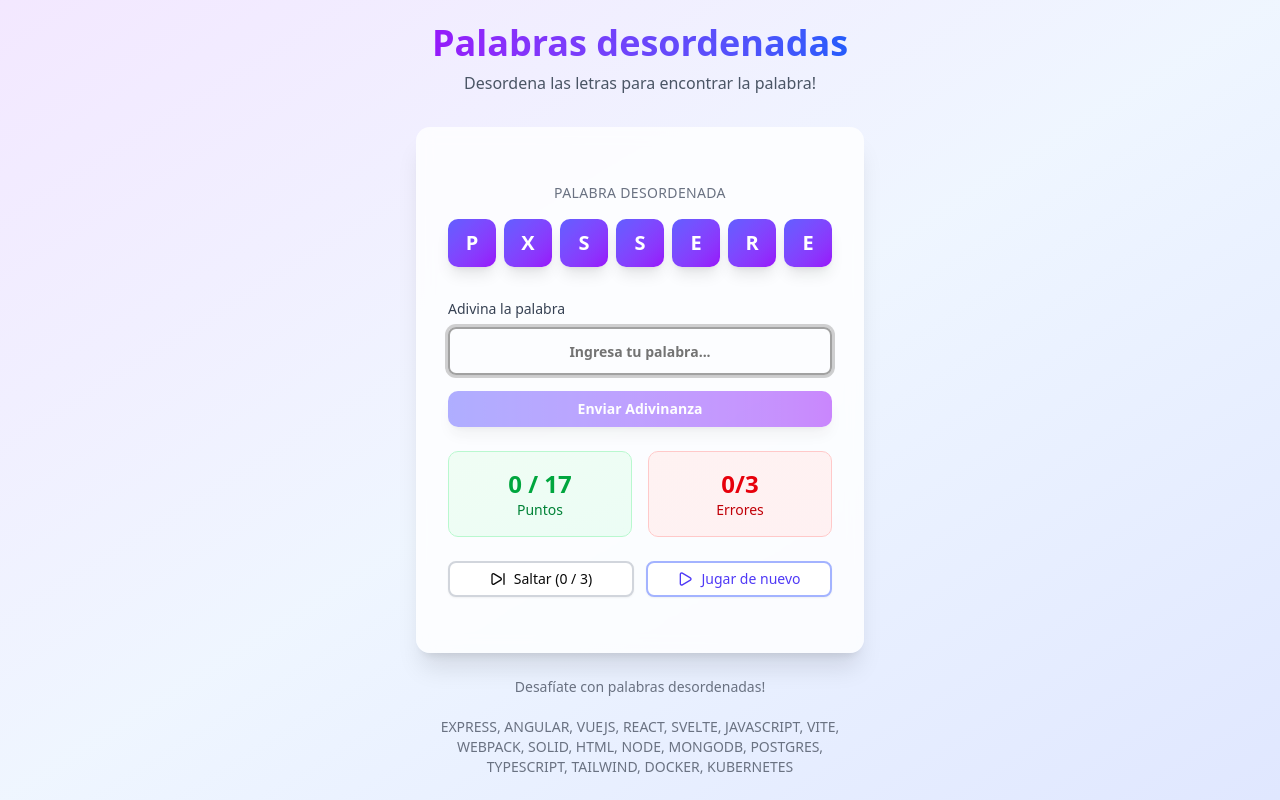
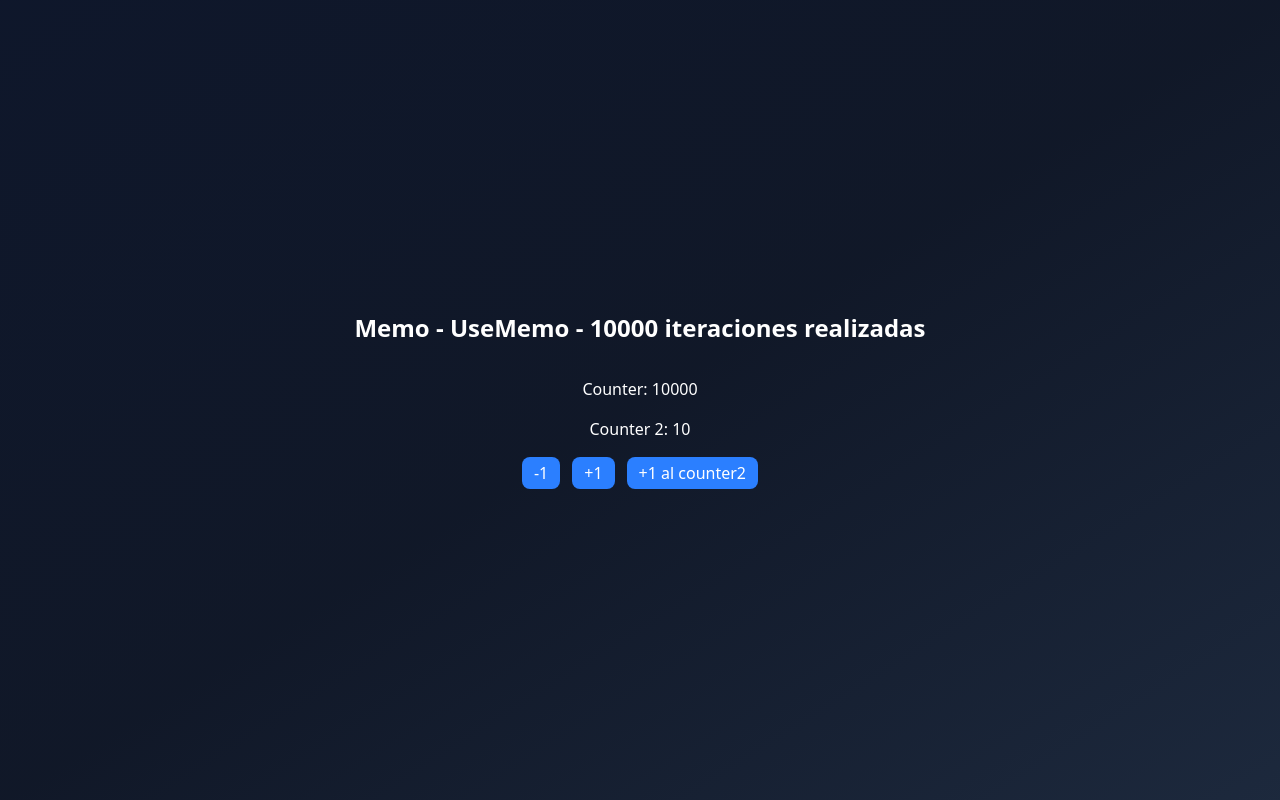
Before and after one commit to gregoarcenta/hooks-app, a React (Vite) app: page / in a window 1280 px wide. Built offline with nearby package versions, Linux system fonts and the light colour scheme.

Commit message:
Add MemoCounter and MemoHook components with useCounter hook and React.memo optimizations, replace ScrambleWords in root component.

```diff
--- a/src/main.tsx
+++ b/src/main.tsx
@@ -1,7 +1,7 @@
 import { StrictMode } from "react";
 import { createRoot } from "react-dom/client";
 import "./index.css";
-import { ScrambleWords } from "@/useReducer/ScrambleWords.tsx";
+import MemoCounter from "@/memos/MemoCounter.tsx";
 
 createRoot(document.getElementById("root")!).render(
   <StrictMode>
@@ -12,6 +12,8 @@ createRoot(document.getElementById("root")!).render(
     {/*<PokemonPage />*/}
     {/*<FocusScreen />*/}
     {/*<TasksApp />*/}
-    <ScrambleWords />
+    {/*<ScrambleWords />*/}
+    {/*<MemoHook />*/}
+    <MemoCounter />
   </StrictMode>,
 );
--- /dev/null
+++ b/src/memos/MemoCounter.tsx
@@ -0,0 +1,60 @@
+import UseCounter from "@/memos/hooks/useCounter.tsx";
+import { useMemo } from "react";
+
+const heavyStuff = (iterationNumber: number) => {
+  console.time("Heavy_stuff_started");
+
+  for (let i = 0; i < iterationNumber; i++) {
+    console.log("Ahi vamos!");
+  }
+
+  console.timeEnd("Heavy_stuff_started");
+
+  return `${iterationNumber} iteraciones realizadas`;
+};
+
+const MemoCounter = () => {
+  const { counter, increment, decrement } = UseCounter(10_000);
+  const { counter: counter2, increment: increment2 } = UseCounter(10);
+
+  const myHeavyValue = useMemo(() => heavyStuff(counter), [counter]);
+
+  return (
+    <div className={"bg-gradient flex flex-col gap-4"}>
+      <h1 className={"text-2xl font-bold"}>Memo - UseMemo - {myHeavyValue}</h1>
+      <hr />
+
+      <h4>Counter: {counter}</h4>
+      <h4>Counter 2: {counter2}</h4>
+
+      <div>
+        <button
+          className={
+            "text-white bg-blue-500 px-3 py-1 mr-3 rounded-md cursor-pointer"
+          }
+          onClick={decrement}
+        >
+          -1
+        </button>
+        <button
+          className={
+            "text-white bg-blue-500 px-3 py-1 mr-3 rounded-md cursor-pointer"
+          }
+          onClick={increment}
+        >
+          +1
+        </button>
+        <button
+          className={
+            "text-white bg-blue-500 px-3 py-1 rounded-md cursor-pointer"
+          }
+          onClick={increment2}
+        >
+          +1 al counter2
+        </button>
+      </div>
+    </div>
+  );
+};
+
+export default MemoCounter;
--- /dev/null
+++ b/src/memos/MemoHook.tsx
@@ -0,0 +1,37 @@
+import MyTitle from "@/memos/ui/MyTitle.tsx";
+import { useCallback, useState } from "react";
+import MySubTitle from "@/memos/ui/MySubTitle.tsx";
+
+const MemoHook = () => {
+  const [title, setTitle] = useState("Hola");
+  const [subtitle, setSubTitle] = useState("Hola subtitle");
+
+  const handleMyAPICall = useCallback(() => {
+    console.log("llamando a la api - ", subtitle);
+  }, [subtitle]);
+
+  return (
+    <div className={"bg-gradient flex flex-col gap-4"}>
+      <h1 className={"text-2xl font-thin text-white"}>MemoApp</h1>
+
+      <MyTitle title={title} />
+
+      <MySubTitle subtitle={subtitle} callMyAPI={handleMyAPICall} />
+
+      <button
+        className={"text-white bg-blue-500 px-4 py-2 rounded-md cursor-pointer"}
+        onClick={() => setTitle("Hello")}
+      >
+        Cambiar Titulo
+      </button>
+      <button
+        className={"text-white bg-blue-500 px-4 py-2 rounded-md cursor-pointer"}
+        onClick={() => setSubTitle("World")}
+      >
+        Cambiar Subtitulo
+      </button>
+    </div>
+  );
+};
+
+export default MemoHook;
--- /dev/null
+++ b/src/memos/hooks/useCounter.tsx
@@ -0,0 +1,23 @@
+import { useState } from "react";
+
+const UseCounter = (initialValue = 1) => {
+  const [counter, setCounter] = useState(initialValue);
+  const increment = () => {
+    setCounter(counter + 1);
+  };
+  const decrement = () => {
+    if (counter <= 0) return;
+    setCounter(counter - 1);
+  };
+
+  return {
+    //props
+    counter,
+
+    //methods
+    increment,
+    decrement,
+  };
+};
+
+export default UseCounter;
--- /dev/null
+++ b/src/memos/ui/MySubTitle.tsx
@@ -0,0 +1,25 @@
+import React from "react";
+
+interface MySubTitleProps {
+  subtitle: string;
+  callMyAPI: () => void;
+}
+const MySubTitle = React.memo(({ subtitle, callMyAPI }: MySubTitleProps) => {
+  console.log("re-render subtitle");
+  return (
+    <>
+      <h6 className={"text-2xl font-bold"}>{subtitle}</h6>
+      <button
+        type="button"
+        className={
+          "bg-indigo-500 py-1 px-2 text-white rounded-md cursor-pointer "
+        }
+        onClick={callMyAPI}
+      >
+        Llamar a funcion
+      </button>
+    </>
+  );
+});
+
+export default MySubTitle;
--- /dev/null
+++ b/src/memos/ui/MyTitle.tsx
@@ -0,0 +1,11 @@
+import React from "react";
+
+interface MyTitleProps {
+  title: string;
+}
+const MyTitle = React.memo(({ title }: MyTitleProps) => {
+  console.log("re-render");
+  return <h1 className={"text-3xl font-bold"}>{title}</h1>;
+});
+
+export default MyTitle;
```
